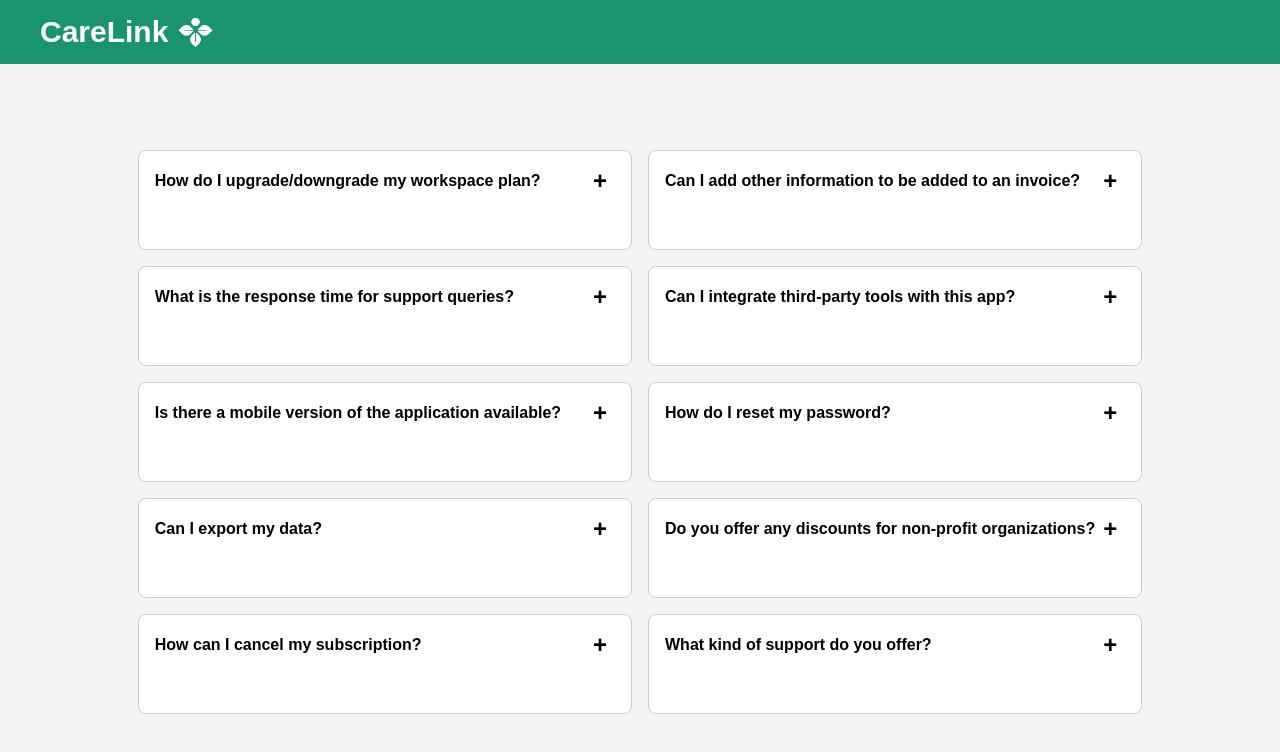
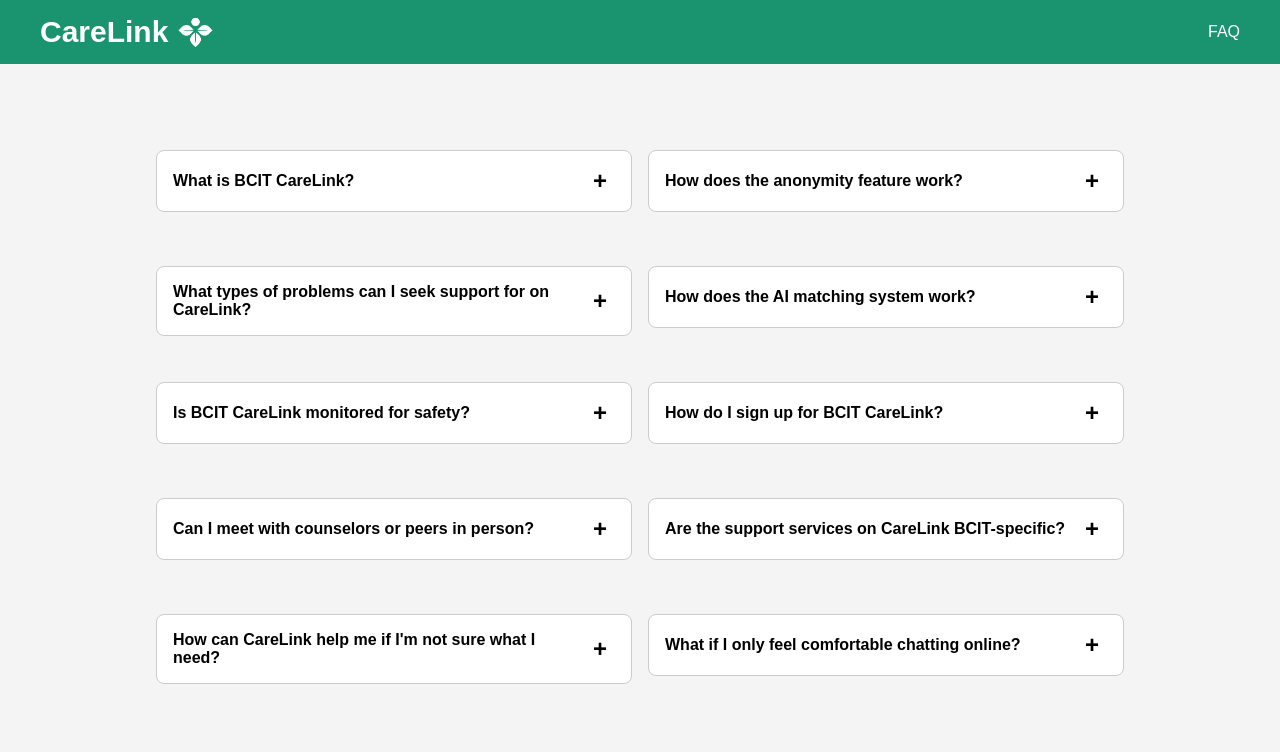
Before and after one commit to BardiaTiM/CareLink, a React (Create React App) app in the folder qds-front/: page /faq in a window 1280 px wide. Shown: the top 752 px of the page. Built offline with nearby package versions, Linux system fonts and the light colour scheme.

Commit message:
finished faq for now and also added faq on navbar

```diff
--- a/qds-front/src/components/navbar.jsx
+++ b/qds-front/src/components/navbar.jsx
@@ -37,6 +37,7 @@ export function Navbar() {
                 <img src={logoImageWhite} alt="CareLink Logo" className="logo-image" />
             </Link>
             <ul className="navbar-nav">
+                <li className="nav-item non-highlight"><Link to="/FAQ">FAQ</Link></li>
                 {isAuthenticated && <li className="nav-item non-highlight"><Link to="/main">Main</Link></li>}
                 {isAuthenticated && (<li className="nav-item non-highlight"><Link to="/" onClick={handleLogout}>Logout</Link></li>)}
                 {isAuthenticated && CouncilorRole() && (<li className="nav-item non-highlight"><Link to="/inReview">Review Peers</Link></li>)}
--- a/qds-front/src/pages/faq.jsx
+++ b/qds-front/src/pages/faq.jsx
@@ -1,4 +1,4 @@
-import React, { useState } from 'react';
+import React, {useState} from 'react';
 import '../style/faq.css'; // Make sure the CSS file path is correct
 
 export const FAQ = () => {
@@ -7,44 +7,44 @@ export const FAQ = () => {
     // An array of your questions and answers
     const faqs = [
         {
-            question: 'How do I upgrade/downgrade my workspace plan?',
-            answer: 'You can upgrade or downgrade your plan via the settings page.'
+            question: 'What is BCIT CareLink?',
+            answer: 'BCIT CareLink is an exclusive platform connecting BCIT students with counselors and peers to discuss various challenges confidentially, supported by AI-driven matching.'
         },
         {
-            question: 'Can I add other information to be added to an invoice?',
-            answer: 'Yes, you can customize invoices with additional information in the invoice settings.'
+            question: 'How does the anonymity feature work?',
+            answer: 'You can choose to remain anonymous while sharing your challenges and seeking support, ensuring privacy and comfort in your conversations.'
         },
         {
-            question: 'What is the response time for support queries?',
-            answer: 'Our support team typically responds within 24 hours.'
+            question: 'What types of problems can I seek support for on CareLink?',
+            answer: 'CareLink offers support for a wide range of issues, not limited to mental health. Whether academic, personal, or social, you can find assistance.'
         },
         {
-            question: 'Can I integrate third-party tools with this app?',
-            answer: 'Yes, we offer integrations with several popular third-party tools.'
+            question: 'How does the AI matching system work?',
+            answer: 'Our AI system carefully analyzes your described problem to match you with counselors or peers who have the most relevant experience or advice to offer.'
         },
         {
-            question: 'Is there a mobile version of the application available?',
-            answer: 'Yes, our app is available on both iOS and Android devices.'
+            question: 'Is BCIT CareLink monitored for safety?',
+            answer: 'Yes, actual counselors oversee all interactions on the platform to ensure a safe and supportive environment for every student.'
         },
         {
-            question: 'How do I reset my password?',
-            answer: 'You can reset your password by clicking on "Forgot Password?" at the login page.'
+            question: 'How do I sign up for BCIT CareLink?',
+            answer: 'Sign up using your BCIT email for verification. This exclusive process ensures a trusted community space.'
         },
         {
-            question: 'Can I export my data?',
-            answer: 'Yes, you can export your data in various formats from the export section.'
+            question: 'Can I meet with counselors or peers in person?',
+            answer: 'For security reasons, in-person meetups are not initially approved unless endorsed by a counselor after thorough consideration.'
         },
         {
-            question: 'Do you offer any discounts for non-profit organizations?',
-            answer: 'Yes, we offer special pricing for non-profit organizations. Please contact sales for more information.'
+            question: 'Are the support services on CareLink BCIT-specific?',
+            answer: 'Yes, CareLink is tailored specifically for the BCIT community, addressing unique challenges faced by our students.'
         },
         {
-            question: 'How can I cancel my subscription?',
-            answer: 'You can cancel your subscription from your account settings page. Please note that cancellations must be made at least 24 hours before the renewal date.'
+            question: 'How can CareLink help me if I\'m not sure what I need?',
+            answer: 'CareLink can provide recommendations even when you\'re uncertain. Our system is designed to guide you to the right support options.'
         },
         {
-            question: 'What kind of support do you offer?',
-            answer: 'We offer email and chat support for all users. Phone support is available for premium plan subscribers.'
+            question: 'What if I only feel comfortable chatting online?',
+            answer: 'CareLink is built for flexibility, offering online chat options for those who prefer not to talk over the phone or face-to-face.'
         }
     ];
 
--- a/qds-front/src/style/faq.css
+++ b/qds-front/src/style/faq.css
@@ -1,9 +1,14 @@
+/* ...other styles... */
+
 .faq-grid {
     display: grid;
-    grid-template-columns: repeat(2, 1fr);
-    grid-auto-rows: minmax(100px, auto); /* This sets a minimum height but allows expansion */
+    grid-template-columns: repeat(2, 2fr);
+    grid-auto-rows: minmax(100px, auto); /* This ensures minimum height but allows for vertical expansion */
     gap: 1rem;
     padding: 1rem;
+    align-items: start; /* Align items to the start of the cross axis */
+    flex-direction: column; /* Ensures vertical alignment */
+    max-width: 1000px;
 }
 
 .faq-item {
@@ -13,7 +18,8 @@
     background: #fff;
     cursor: pointer;
     display: flex;
-    flex-direction: column;
+    flex-direction: column; /* Ensures vertical alignment */
+
 }
 
 .faq-question {
@@ -28,12 +34,9 @@
     display: none; /* Keep hidden by default */
 }
 
-.faq-answer.show {
-    display: block; /* Show only when 'show' class is added */
-}
-
 .faq-item.active .faq-answer {
     display: block; /* Only show for the active item */
+    width: auto; /* Ensure the width doesn't affect other grid items */
 }
 
 .faq-toggle {
```
